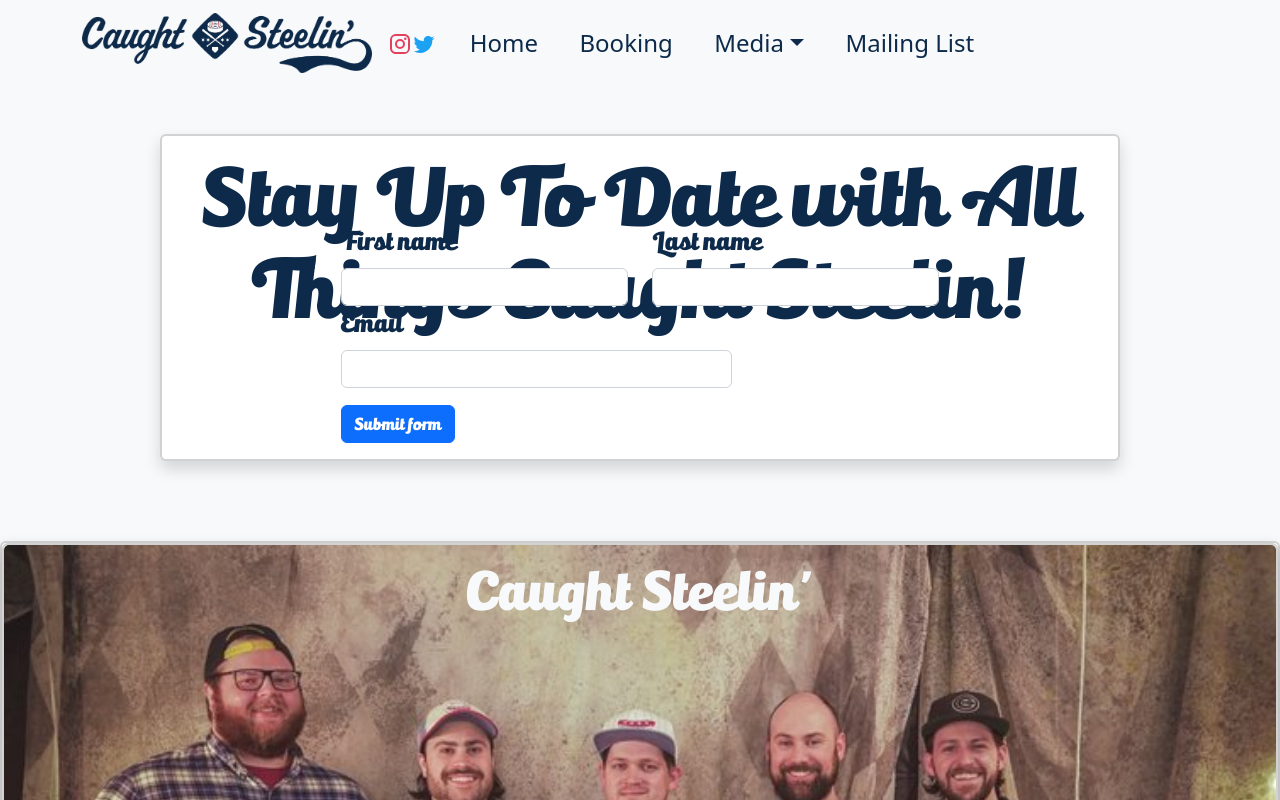
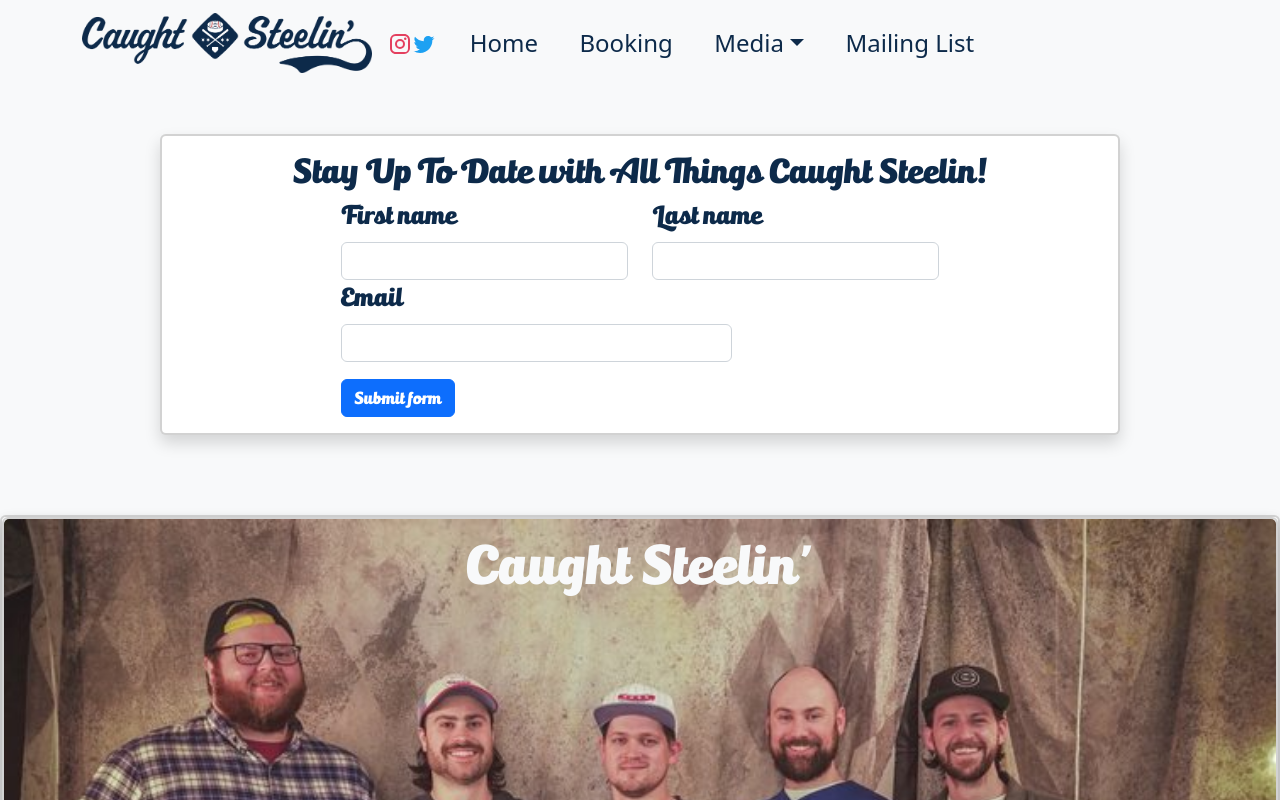
Before and after one commit to andymcbeath/CS-Front, a React (Vite) app: page /mailing-list in a window 1280 px wide. Shown: the top 800 px of the page. Built offline with nearby package versions, Linux system fonts and the light colour scheme.

Commit message:
restyled mailing list

```diff
--- a/src/pages/MailingList.jsx
+++ b/src/pages/MailingList.jsx
@@ -40,7 +40,7 @@
         <Card className="shadow d-flex flex-column align-items-center" style={{ width: "75%" }}>
           <Card.Body className="d-flex flex-column align-items-center">
             <Row>
-              <h1>Stay Up To Date with All Things Caught Steelin!</h1>
+              <h2>Stay Up To Date with All Things Caught Steelin!</h2>
             </Row>
             <Form noValidate onSubmit={formik.handleSubmit}>
               <Row className="mb-6">
```
